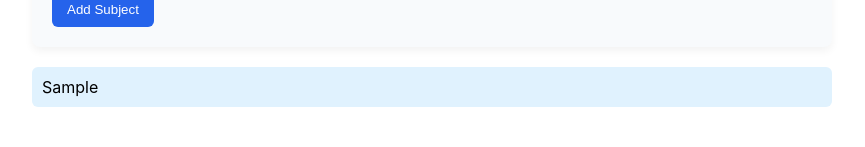
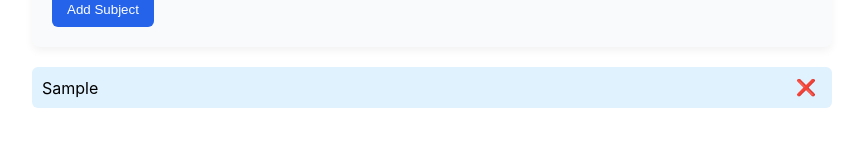
Before and after one commit to goodsujan/Study-planner, a React (Create React App) app: page / in a window 1280 px wide. Both pictures are taken after typing "Sample" into the empty fields and a click on the button "Add Subject". Shown: the part 373-520 px from the top of the page, without its empty margins (208-1073 px from the left). Built offline with nearby package versions, Linux system fonts and the light colour scheme.

Commit message:
Add delete subject functionality

```diff
--- a/src/App.js
+++ b/src/App.js
@@ -12,15 +12,21 @@ function App() {
       id: Date.now(),
       name
     };
+    setSubjects([...subjects, newSubject]);
+  };
 
-    setSubjects([...subjects, newSubject]);
+  const deleteSubject = (id) => {
+    setSubjects(subjects.filter(sub => sub.id !== id));
   };
 
   return (
     <Layout>
       <Header />
       <SubjectForm onAddSubject={addSubject} />
-      <SubjectList subjects={subjects} />
+      <SubjectList
+        subjects={subjects}
+        onDelete={deleteSubject}
+      />
     </Layout>
   );
 }
--- a/src/components/SubjectList.js
+++ b/src/components/SubjectList.js
@@ -1,6 +1,6 @@
 import React from 'react';
 
-const SubjectList = ({ subjects }) => {
+const SubjectList = ({ subjects, onDelete }) => {
     if (subjects.length === 0) {
         return <p style={styles.empty}>No subjects added yet.</p>;
     }
@@ -9,7 +9,13 @@ const SubjectList = ({ subjects }) => {
         <div style={styles.list}>
             {subjects.map((sub) => (
                 <div key={sub.id} style={styles.item}>
-                    {sub.name}
+                    <span>{sub.name}</span>
+                    <button
+                        onClick={() => onDelete(sub.id)}
+                        style={styles.deleteBtn}
+                    >
+                        ❌
+                    </button>
                 </div>
             ))}
         </div>
@@ -24,7 +30,16 @@ const styles = {
         background: '#e0f2fe',
         padding: '10px',
         borderRadius: '6px',
-        marginBottom: '8px'
+        marginBottom: '8px',
+        display: 'flex',
+        justifyContent: 'space-between',
+        alignItems: 'center'
+    },
+    deleteBtn: {
+        border: 'none',
+        background: 'transparent',
+        cursor: 'pointer',
+        fontSize: '16px'
     },
     empty: {
         textAlign: 'center',
```
